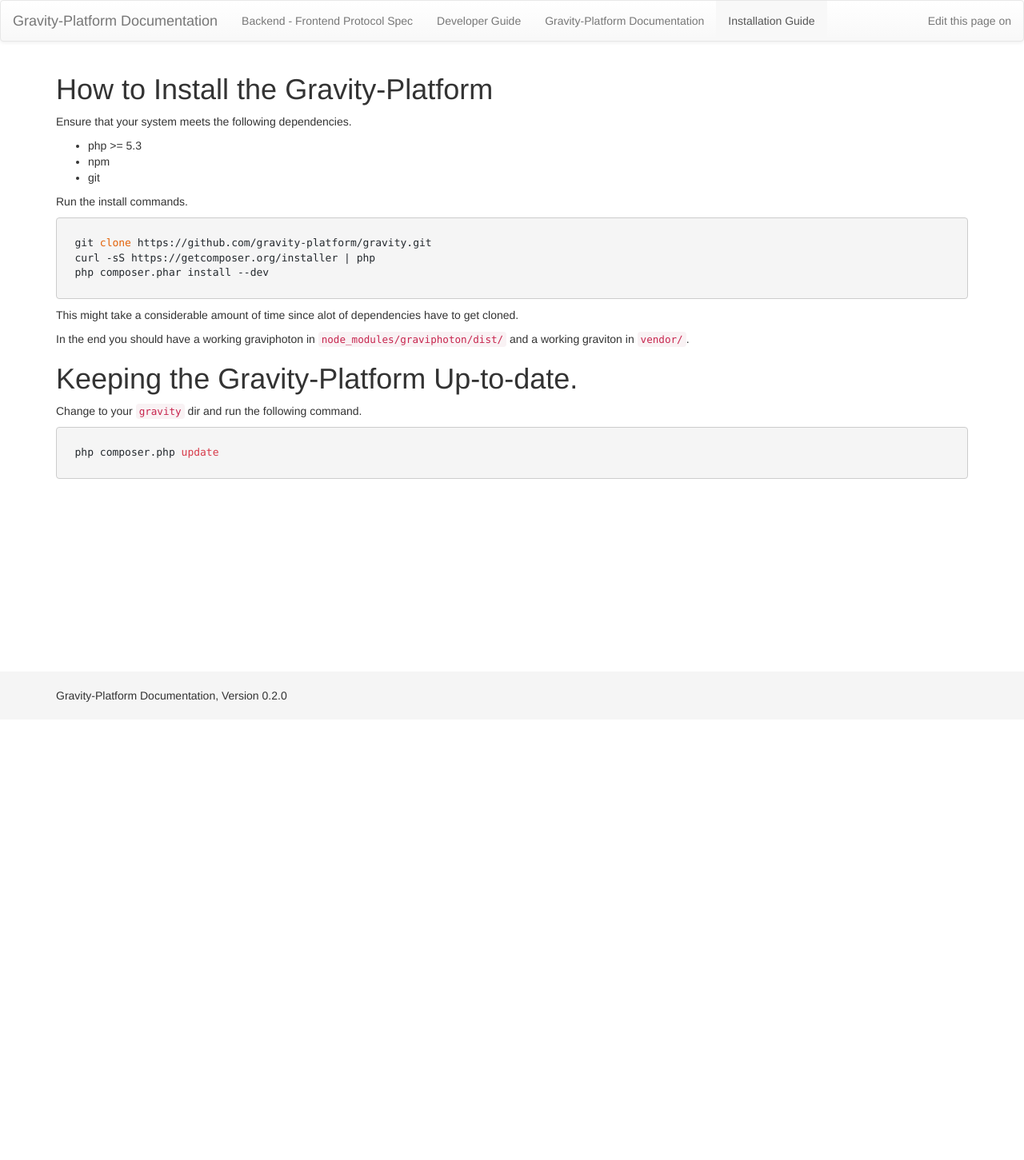
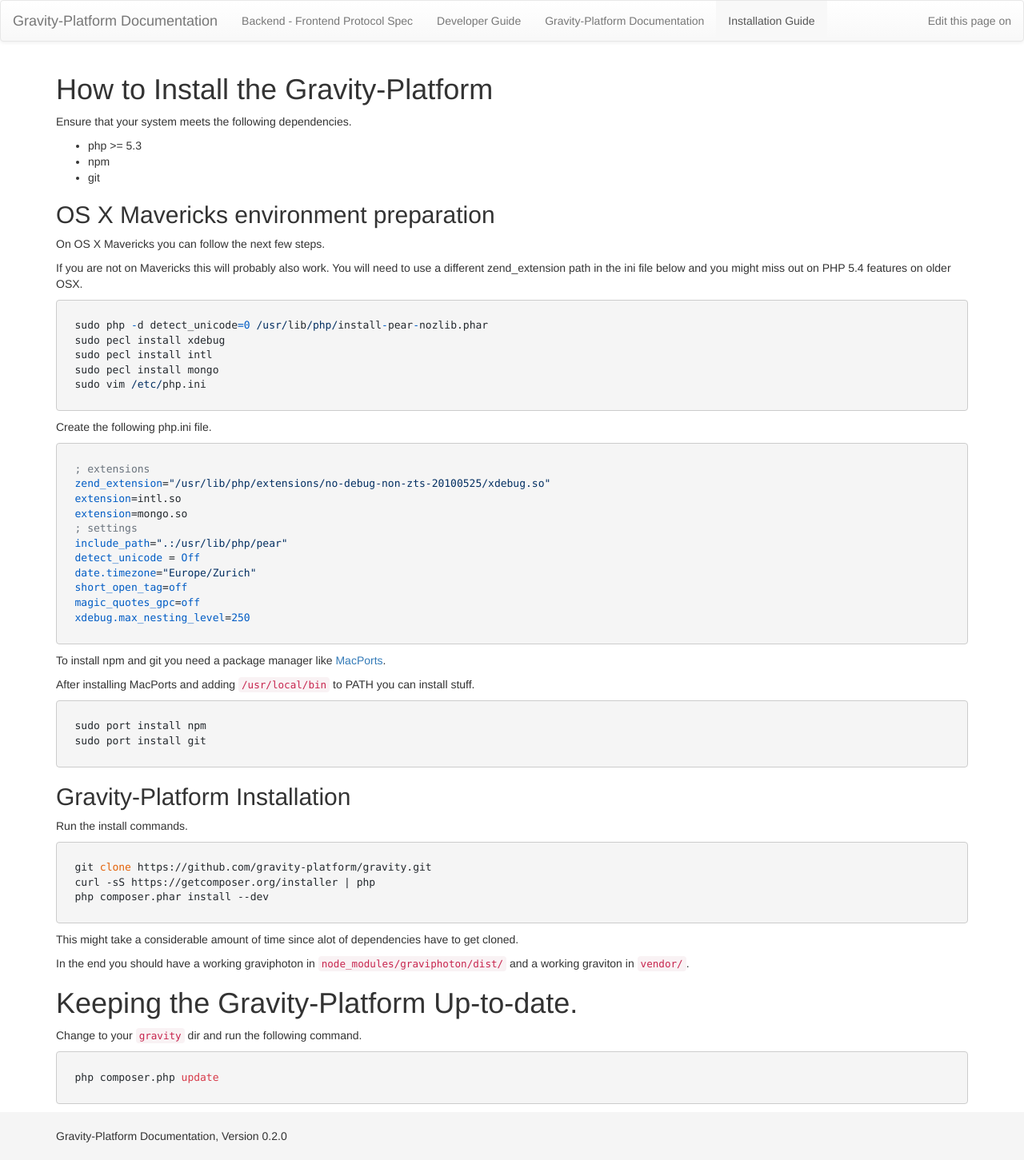
Before and after one commit to gravity-platform/doc, a Jekyll site: the page built from install.md, in a window 1280 px wide. Shown: the whole page at 80% size. Built offline with Jekyll 4.4.1, drawn with Linux system fonts in a browser that asks for light colours; nearby versions of some CDN libraries; Markdown is read by kramdown in place of the engine named in the settings; before the commit the page ends 900 px from its top, so only the background shows below that.

Commit message:
mavericks setup instuctions
This is how I remeber to have set up my machine. If anything is
missing (I don't have a virgin machine to test this) please
create a github issue or a pull request (after all, unclean
documentation is what we need to consider a bug!).
If you want to start documenting setup for a new platform like
for instance ubuntu, RHEL or (/me whispers) some flavour of
windows please consider doing so. You should start by creating a
new page and I'll follow suit and move the OS X content also.

`````diff
--- a/install.md
+++ b/install.md
@@ -9,6 +9,49 @@ Ensure that your system meets the following dependencies.
 * php >= 5.3
 * npm
 * git
+
+## OS X Mavericks environment preparation
+
+On OS X Mavericks you can follow the next few steps.
+
+If you are not on Mavericks this will probably also work. You will
+need to use a different zend_extension path in the ini file below
+and you might miss out on PHP 5.4 features on older OSX.
+
+````bash
+sudo php -d detect_unicode=0 /usr/lib/php/install-pear-nozlib.phar
+sudo pecl install xdebug
+sudo pecl install intl
+sudo pecl install mongo
+sudo vim /etc/php.ini
+````
+
+Create the following php.ini file.
+
+````ini
+; extensions
+zend_extension="/usr/lib/php/extensions/no-debug-non-zts-20100525/xdebug.so"
+extension=intl.so
+extension=mongo.so
+; settings
+include_path=".:/usr/lib/php/pear"
+detect_unicode = Off
+date.timezone="Europe/Zurich"
+short_open_tag=off
+magic_quotes_gpc=off
+xdebug.max_nesting_level=250
+````
+
+To install npm and git you need a package manager like [MacPorts](http://www.macports.org/).
+
+After installing MacPorts and adding ``/usr/local/bin`` to PATH you can install stuff.
+
+````bash
+sudo port install npm
+sudo port install git
+````
+
+## Gravity-Platform Installation
 
 Run the install commands.
 
`````
